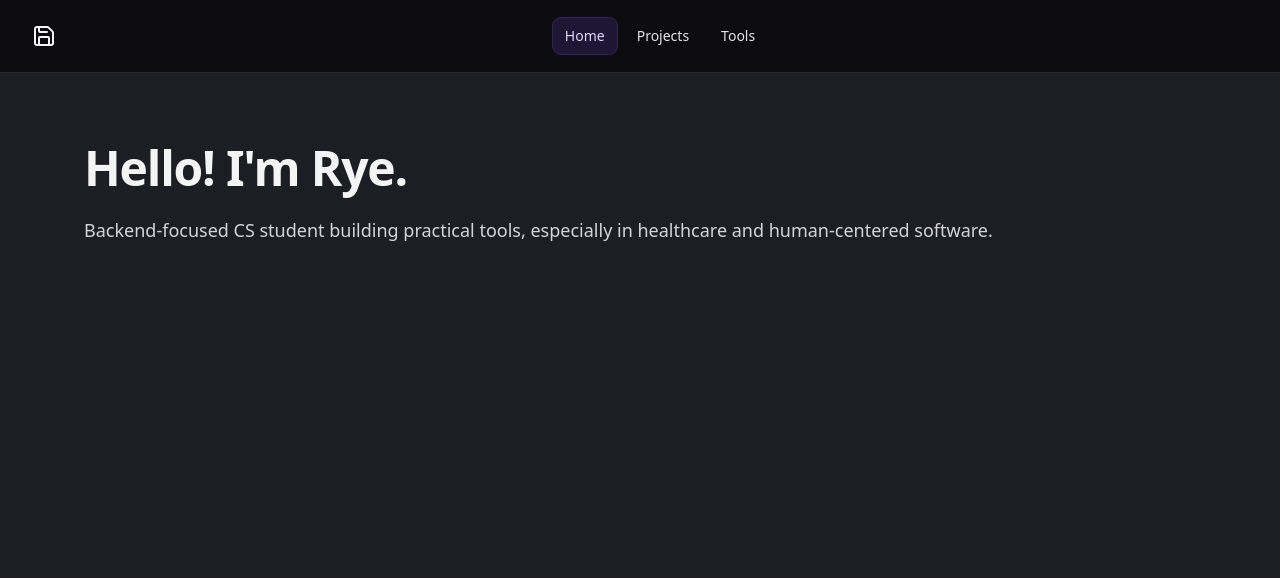
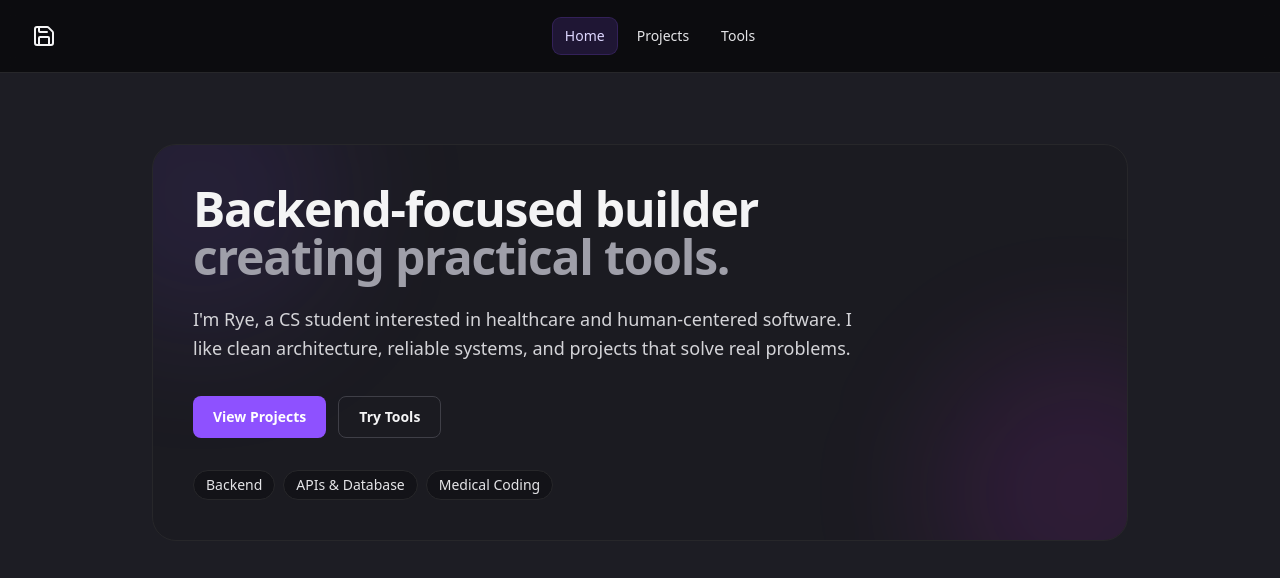
Before and after one commit to kiwiblades/kiwiblades.github.io, a React (Vite) app: page / in a window 1280 px wide. Shown: the top 578 px of the page. Built offline with nearby package versions, Linux system fonts and the light colour scheme.

Commit message:
feat(home): add hero with CTA navigation

```diff
--- a/src/App.tsx
+++ b/src/App.tsx
@@ -13,7 +13,7 @@ function App() {
     <div>
       <Navbar page={page} onNavigate={setPage} />
       <div className="pt-16">
-        {page === "home" && <Home />}
+        {page === "home" && <Home onNavigate={setPage} />}
         {page === "projects" && <Projects />}
         {page === "tools" && <ToolMathTrainer />}
       </div>
--- a/src/pages/Home.tsx
+++ b/src/pages/Home.tsx
@@ -1,13 +1,49 @@
-export default function Home() {
+type Page = "home" | "projects" | "tools";
+
+export default function Home({ onNavigate }: { onNavigate: (p: Page) => void }) {
     return (
-      <div className="mx-auto ml-15 max-w-5xl px-6 py-20 text-left">
-        <h1 className="text-5xl font-bold tracking-tight text-zinc-100">
-          Hello! I'm Rye.
-        </h1>
+      <main className="mx-auto max-w-5xl px-6 py-20">
+        <section className="relative overflow-hidden rounded-3xl border border-zinc-800 bg-zinc-900/30 p-10">
+          {/* Subtle glow */}
+          <div className="pointer-events-none absolute -top-24 -left-24 h-72 w-72 rounded-full bg-violet-500/10 blur-3xl"/>
+          <div className="pointer-events-none absolute -bottom-24 -right-24 h-72 w-72 rounded-full bg-fuchsia-500/10 blur-3xl"/>
 
-        <p className="mx-auto mt-6 text-lg leading-relaxed text-zinc-300">
-          Backend-focused CS student building practical tools, especially in healthcare and human-centered software.
-        </p>
-      </div>
+          {/* Hero */}
+          <div className="relative max-w-2xl">
+            <h1 className="text-5xl font-bold tracking-tight text-zinc-100">
+              Backend-focused builder
+              <span className="text-zinc-400"> creating practical tools.</span>
+            </h1>
+
+            <p className="mt-6 text-lg leading-relaxed text-zinc-300">
+              I'm Rye, a CS student interested in healthcare and human-centered software.
+              I like clean architecture, reliable systems, and projects that solve real problems.
+            </p>
+
+            {/* Call-to-actions */}
+            <div className="mt-8 flex flex-wrap gap-3">
+              <button
+                onClick={() => onNavigate("projects")}
+                className="rounded-lg bg-violet-500 px-5 py-2.5 text-sm font-semibold text-white hover:bg-violet-400 transition">
+                  View Projects
+              </button>
+              <button
+                onClick={() => onNavigate("tools")}
+                className="rounded-lg border border-zinc-700 px-5 py-2.5 text-sm font-semibold text-zinc-100 hover:bg-zinc-800/60 transition">
+                  Try Tools
+              </button>
+            </div>
+
+            {/* Quick tags */}
+            <div className="mt-8 flex flex-wrap gap-2 text-sm">
+              {["Backend", "APIs & Database", "Medical Coding"].map((t) => (
+                <span key={t} className="rounded-full border border-zinc-800 bg-zinc-950/40 px-3 py-1 text-zinc-200">
+                  {t}
+                </span>
+              ))}
+            </div>
+          </div>
+        </section>
+      </main>
   );
 }
```
